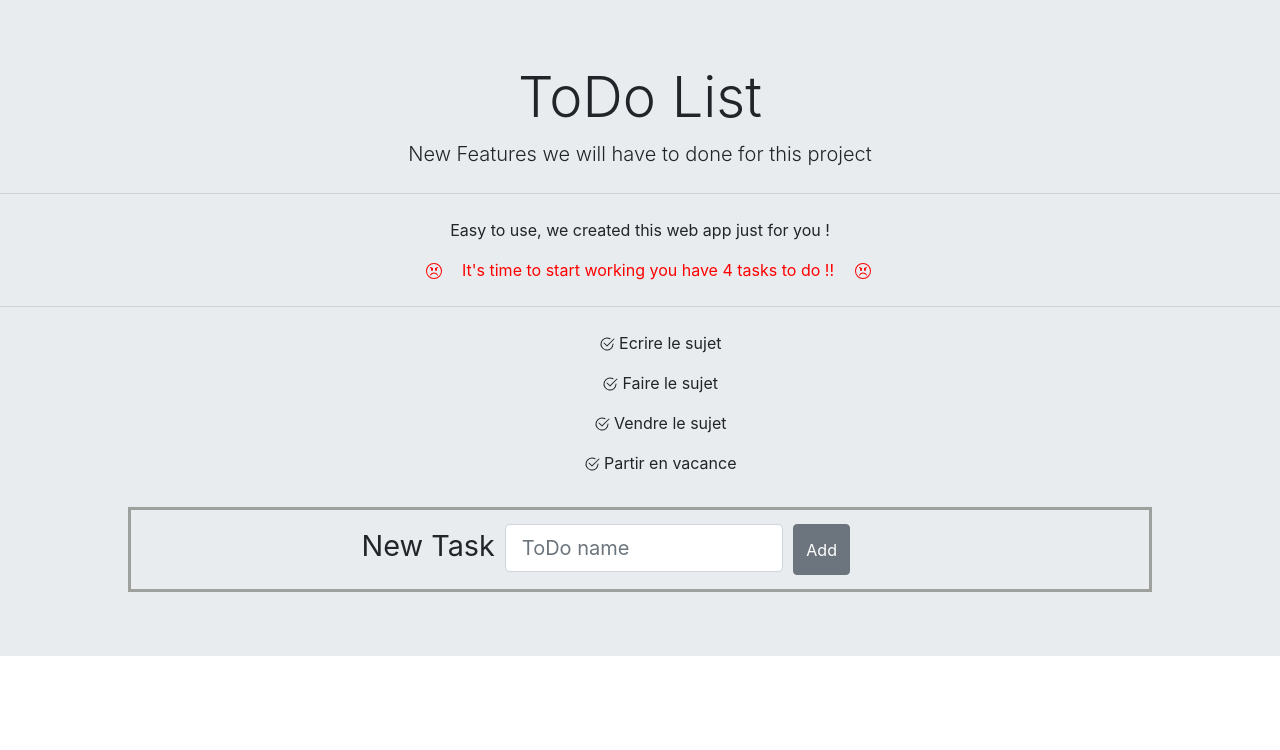
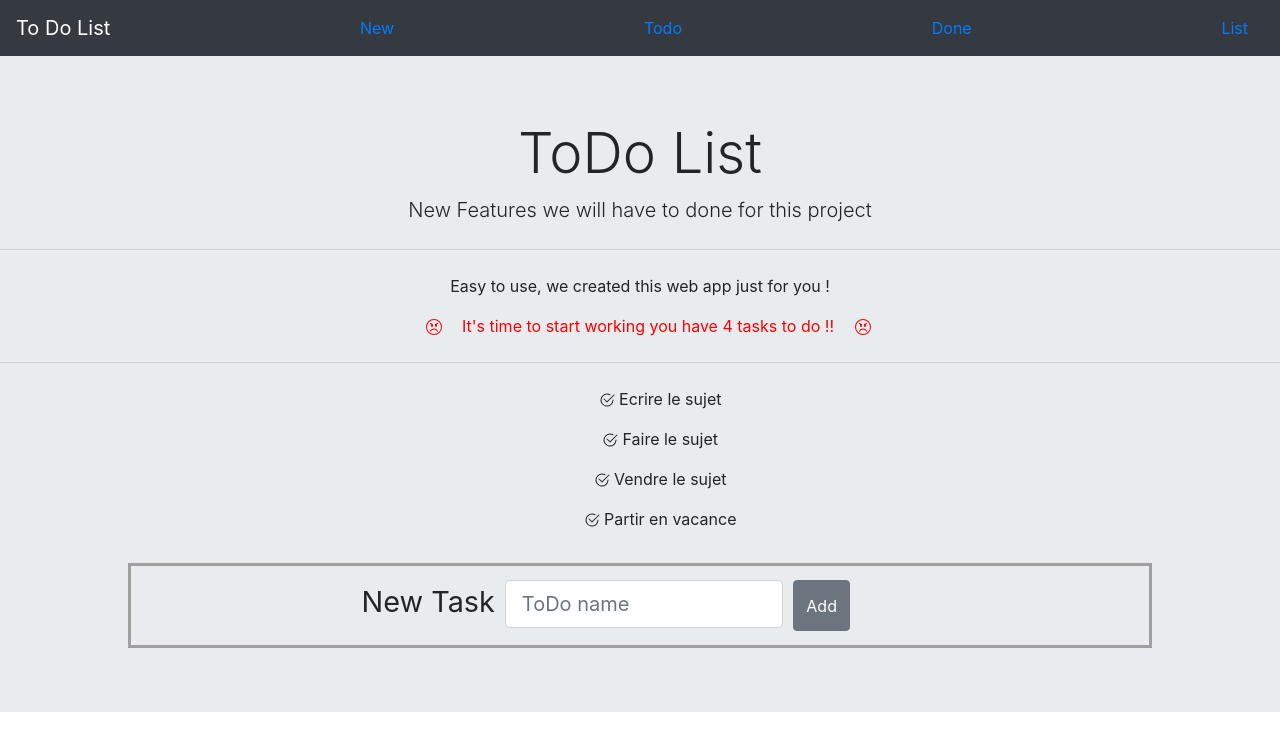
Before and after one commit to revolalex/vue_js_toDoList, a Vue app: page /#/ in a window 1280 px wide. Before the commit this address led to /#/todo. Shown: the top 750 px of the page. Built offline with nearby package versions, Linux system fonts and the light colour scheme.

Commit message:
working on v2 fullstack

```diff
--- a/package.json
+++ b/package.json
@@ -13,7 +13,8 @@
     "core-js": "^3.6.5",
     "express": "^4.17.1",
     "mongoose": "^5.10.1",
-    "vue": "^2.6.11"
+    "vue": "^2.6.11",
+    "vue-router": "^3.4.3"
   },
   "devDependencies": {
     "@babel/polyfill": "^7.7.0",
--- a/src/components/AddForm.vue
+++ b/src/components/AddForm.vue
@@ -11,6 +11,7 @@
         id="input-large"
         size="lg"
         placeholder="ToDo name"
+        @keyup.enter.native="emitToggleEvent"
       ></b-form-input>
       <b-button id="button" @click="emitToggleEvent">Add</b-button>
     </b-row>
--- /dev/null
+++ b/src/components/MyHeader.vue
@@ -0,0 +1,32 @@
+<template>
+  <div>
+    <b-navbar id="color" toggleable="lg" type="dark" variant="dark">
+      <b-navbar-brand href="#">To Do List</b-navbar-brand>
+      <b-nav-item>
+        <router-link to="/new">New</router-link>
+      </b-nav-item>
+      <b-nav-item>
+        <router-link to="/todo">Todo</router-link>
+      </b-nav-item>
+      <b-nav-item>
+        <router-link to="/done">Done</router-link>
+      </b-nav-item>
+      <b-nav-item>
+        <router-link to="/list">List</router-link>
+      </b-nav-item>
+    </b-navbar>
+    <router-view />
+  </div>
+</template>
+<script>
+export default {
+  name: "MyHeader",
+};
+</script>
+<style>
+#color {
+    display: flex;
+    flex-direction: row;
+    justify-content: space-between;
+}
+</style>
--- a/src/components/MyJumbotron.vue
+++ b/src/components/MyJumbotron.vue
@@ -1,4 +1,6 @@
 <template>
+<div>
+  <MyHeader />
   <div class="jumbotron jumbotron-fluid" id="center">
     <h1 class="display-4">ToDo List</h1>
     <p class="lead">New Features we will have to done for this project</p>
@@ -9,12 +11,16 @@
     <ListToDo v-bind:list="list" />
     <AddForm v-on:newToDoFromAddForm="addWasClick" @newToDoFromAddForm="newToDoJumbo" />
   </div>
+
+</div>
+
 </template>
 
 <script>
 import ListToDo from "./ListToDo";
 import AddForm from "./AddForm";
 import Sentence from "./Sentence";
+import MyHeader from "./MyHeader"
 export default {
   name: "MyJumbotron",
   props: {
@@ -28,6 +34,7 @@ export default {
     ListToDo,
     AddForm,
     Sentence,
+    MyHeader
   },
   methods: {
     addWasClick: function(value){
```
Also changed, not shown: src/api.js (+23 -12 lines), src/main.js (+7 -0 lines), src/routes.js (added, +11 -0 lines), 1 other file (tests, documents, lock files or other folders).
